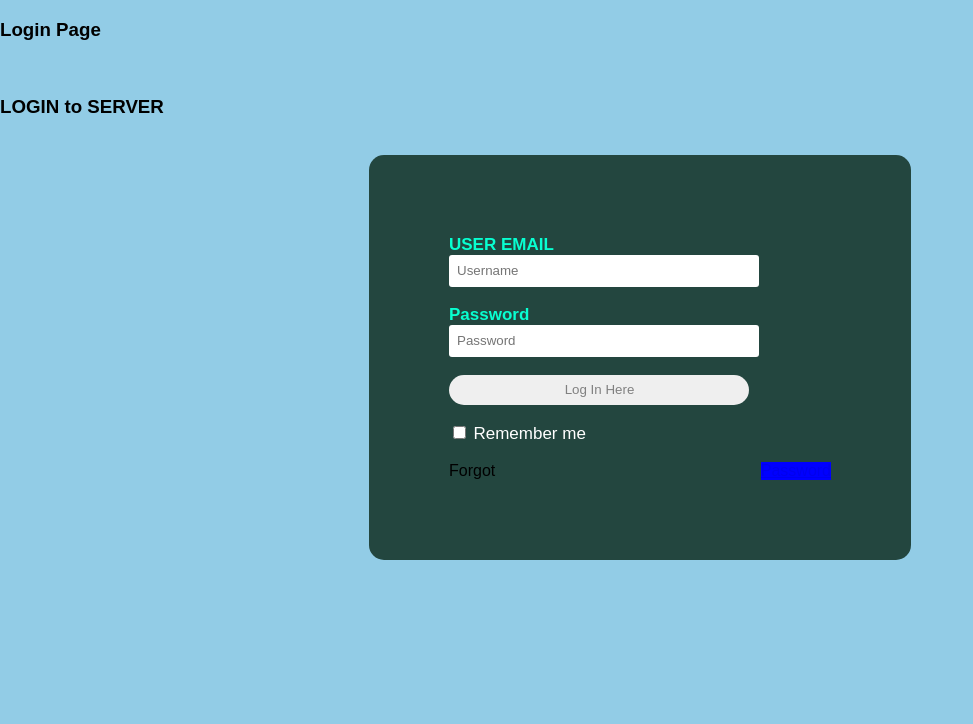
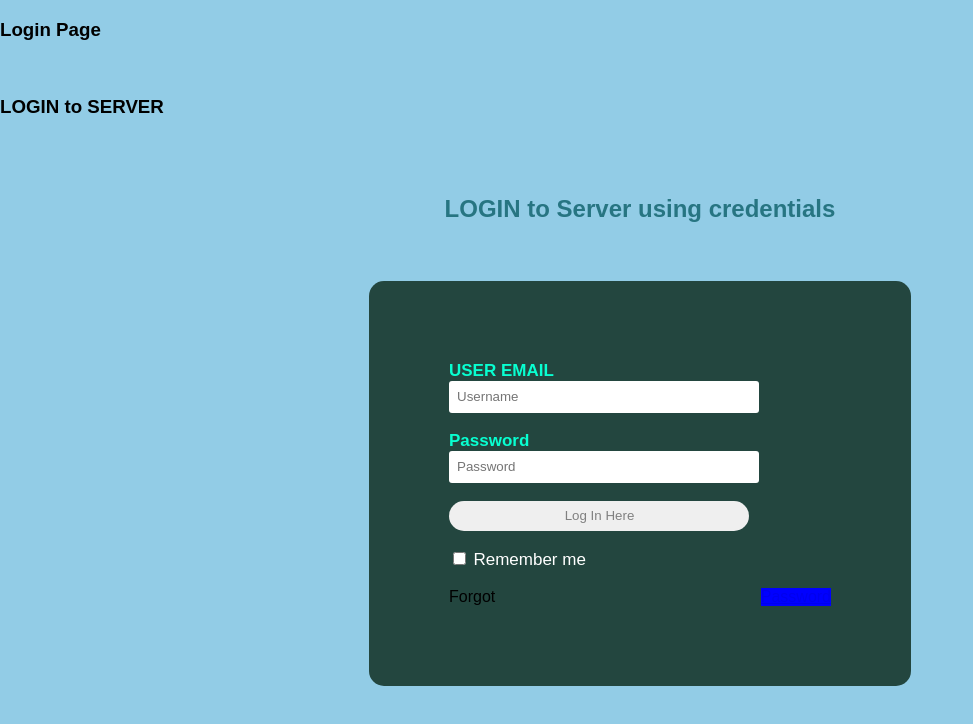
Before and after one commit to SankaraSubramanian048/DemoPrj, a plain HTML site: page index.html in a window 1280 px wide. Shown: the whole page, without its empty margins (0-973 px from the left). Drawn offline with Linux system fonts and the light colour scheme.

Commit message:
Update index.html
Updated the header to h2

```diff
--- a/index.html
+++ b/index.html
@@ -7,6 +7,8 @@
 <body>
     <h3>Login Page</h3><br>
         <h3>LOGIN to SERVER</h3><br>
+            <h2>LOGIN to Server using credentials</h2><br>
+
     <div class="login">
     <form id="login" method="get" action="login.php">
         <label><b>USER EMAIL
```
